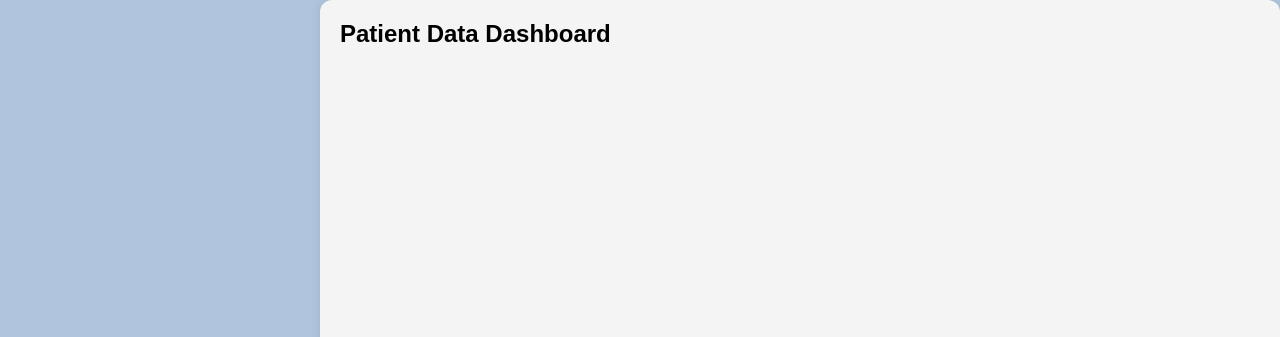
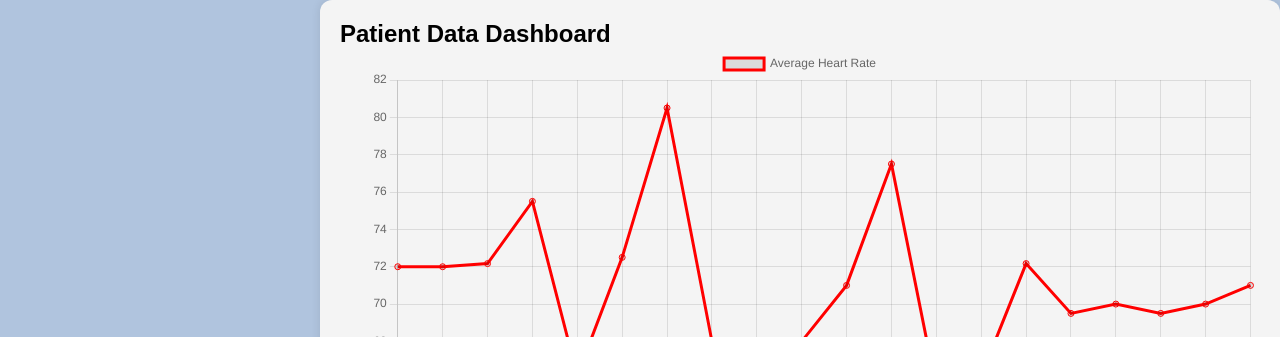
Before and after one commit to SarahBendif/interviewTask-webpage, a plain HTML site: page interviewTask-webpage.html in a window 1280 px wide. Shown: the top 337 px of the page. Drawn offline with nearby package versions, Linux system fonts and the light colour scheme.

Commit message:
Update interviewTask-webpage.html

```diff
--- a/interviewTask-webpage.html
+++ b/interviewTask-webpage.html
@@ -6,7 +6,7 @@
         <title>Data Visualisation</title>
         <link rel="stylesheet" href="style.css">
         <script src="https://cdn.jsdelivr.net/npm/chart.js"></script>
-        <script type="module" src="app.js" defer></script>
+        <script type="module" src="interviewTaskChart.js" defer></script>
 
     </head>
     <body>
```
